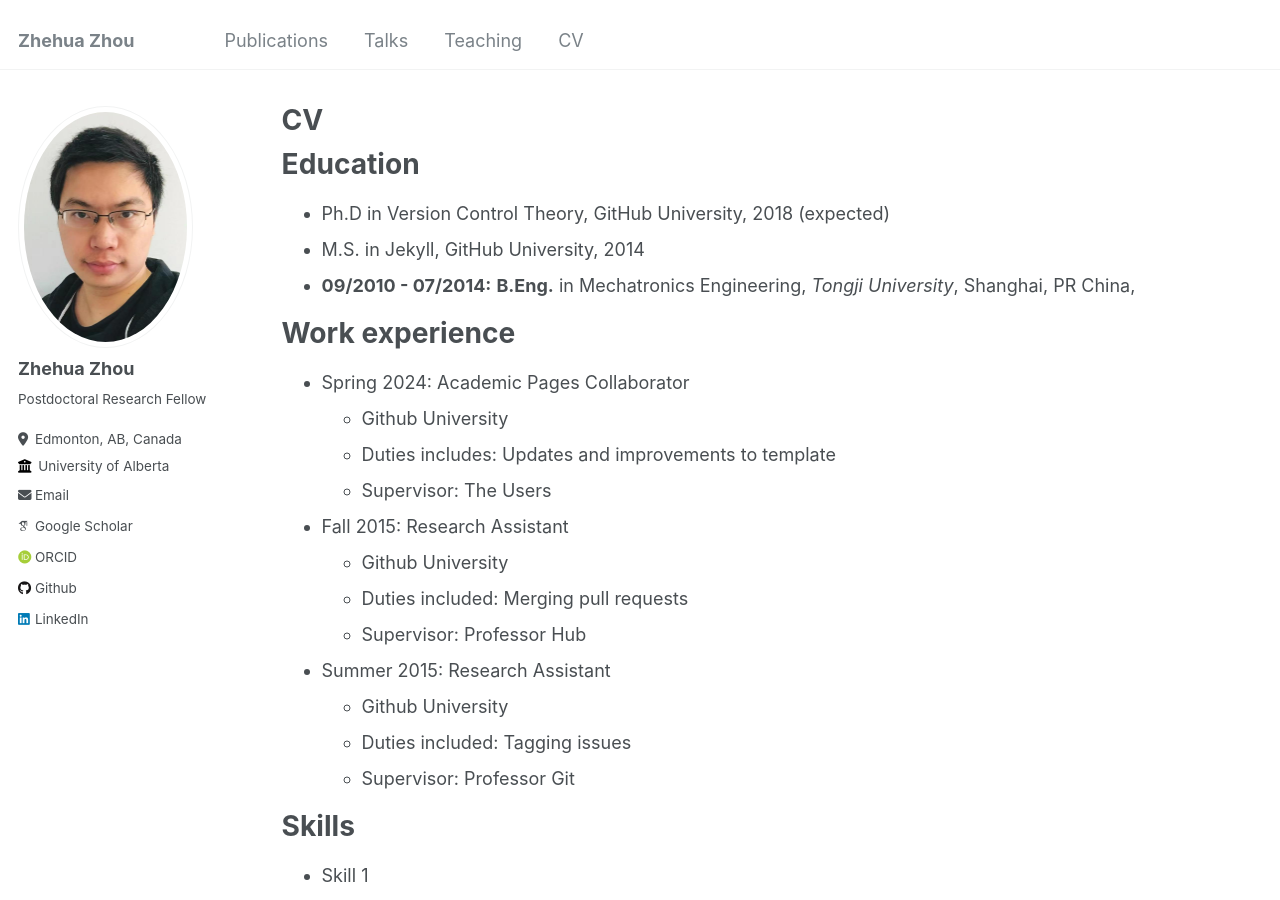
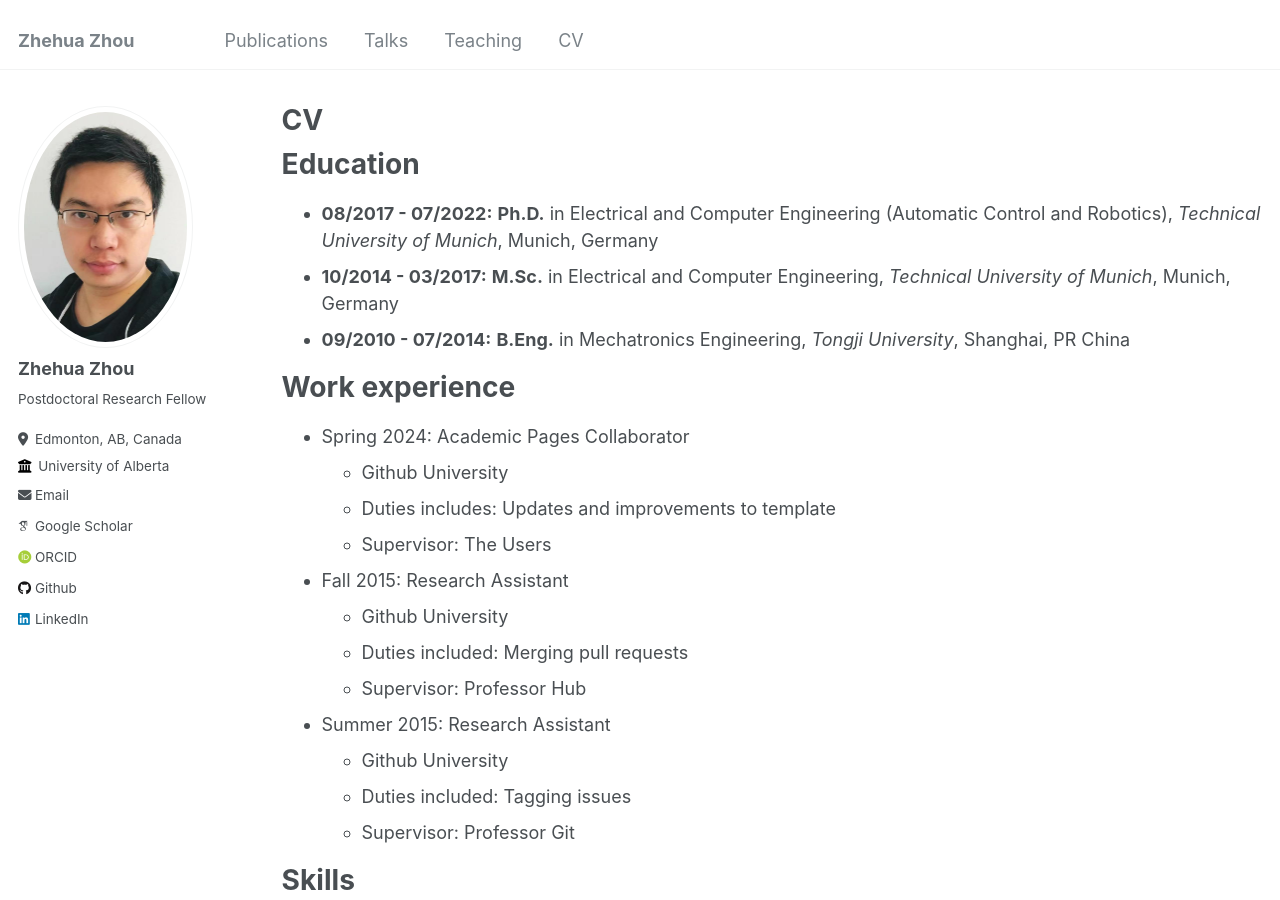
Before and after one commit to zhehuazhou/zhehuazhou.github.io, a Jekyll site: the page built from _pages/cv.md, in a window 1280 px wide and 900 px high. Built offline with Jekyll 4.4.1, drawn with Linux system fonts in a browser that asks for light colours; some web fonts are replaced.

Commit message:
initial update

```diff
--- a/_includes/archive-single_double.html
+++ b/_includes/archive-single_double.html
@@ -29,8 +29,8 @@
 }
 
 .left img {
-  width: 95%;
-  height: 95%;
+  width: 100%;
+  height: 100%;
   display: block;
 }
 
@@ -39,7 +39,7 @@
   width: 60%;
   padding: 0px;
   vertical-align: center;
-  margin-top: 0px;
+  margin-left: 5px;
 }
 /* Clear floats after the columns */
 .row:after {
--- a/_pages/cv.md
+++ b/_pages/cv.md
@@ -11,9 +11,9 @@ redirect_from:
 
 Education
 ======
-* Ph.D in Version Control Theory, GitHub University, 2018 (expected)
-* M.S. in Jekyll, GitHub University, 2014
-* <b>09/2010 - 07/2014:</b> <b>B.Eng.</b> in Mechatronics Engineering, <i>Tongji University</i>, Shanghai, PR China,
+* <b>08/2017 - 07/2022:</b> <b>Ph.D.</b> in Electrical and Computer Engineering (Automatic Control and Robotics), <i>Technical University of Munich</i>, Munich, Germany
+* <b>10/2014 - 03/2017:</b> <b>M.Sc.</b> in Electrical and Computer Engineering, <i>Technical University of Munich</i>, Munich, Germany
+* <b>09/2010 - 07/2014:</b> <b>B.Eng.</b> in Mechatronics Engineering, <i>Tongji University</i>, Shanghai, PR China
 
 Work experience
 ======
```
